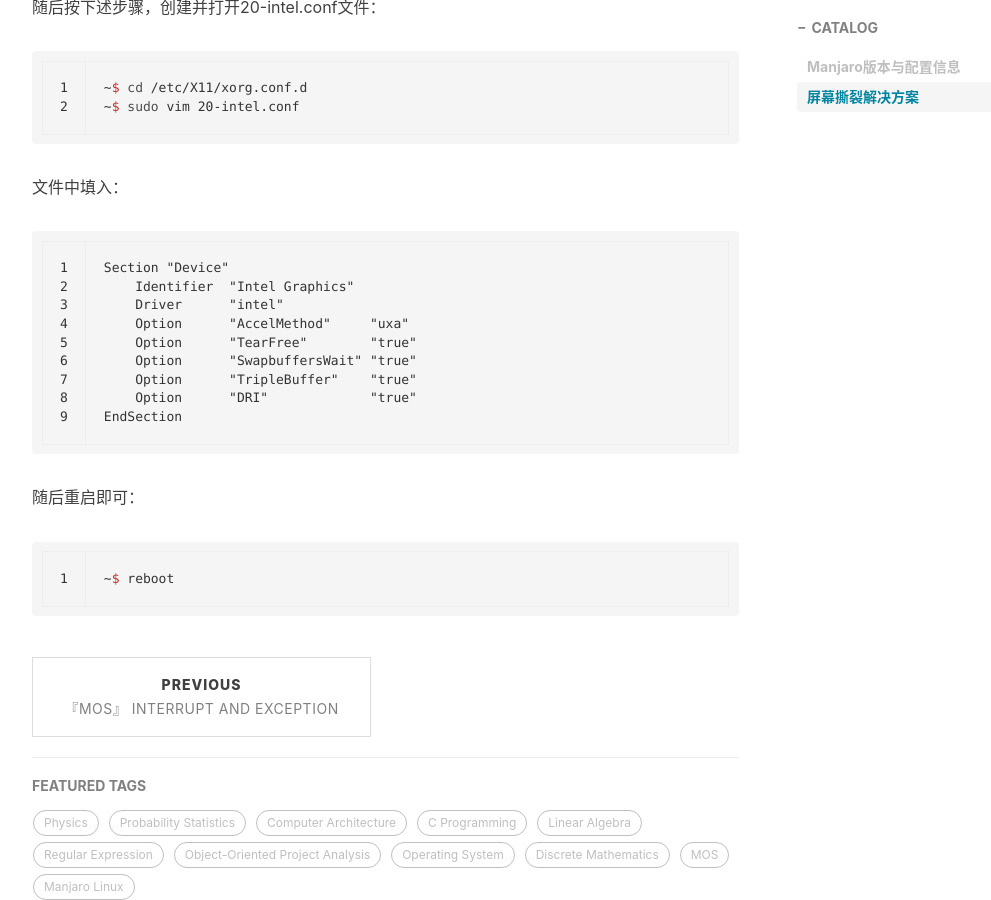
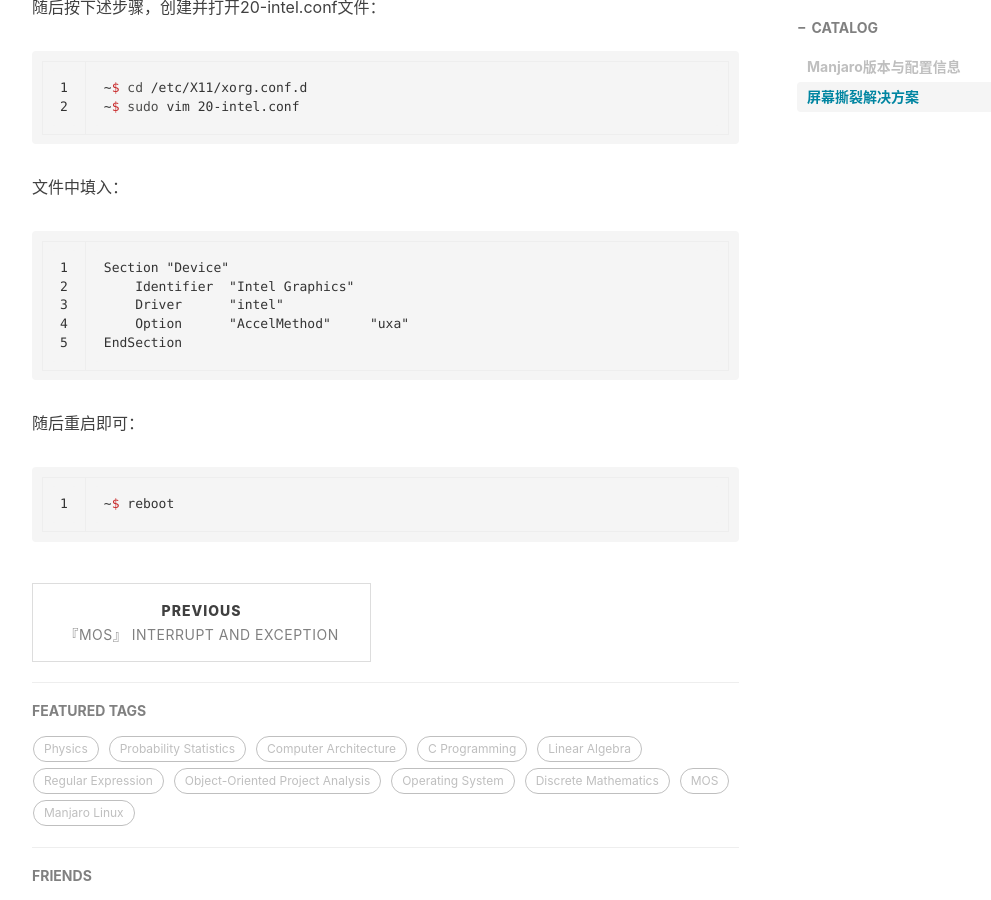
Before and after one commit to Coekjan/coekjan.github.io, a Jekyll site: the page built from _posts/Manjaro-Linux/2021-11-26-Fix-Manjaro-Screen-Tearing-On-Dell-Inspiron-16-Plus.md, in a window 1280 px wide and 900 px high, scrolled down 3343 px. Shown: the whole window, without its empty margins (233-1224 px from the left). Built offline with Jekyll 4.4.1, drawn with Linux system fonts in a browser that asks for light colours; nearby versions of some CDN libraries; comment, search, counter and statistics services are not loaded.

Commit message:
Remove redundant options

````diff
--- a/_posts/Manjaro-Linux/2021-11-26-Fix-Manjaro-Screen-Tearing-On-Dell-Inspiron-16-Plus.md
+++ b/_posts/Manjaro-Linux/2021-11-26-Fix-Manjaro-Screen-Tearing-On-Dell-Inspiron-16-Plus.md
@@ -158,10 +158,6 @@ Section "Device"
     Identifier  "Intel Graphics"
     Driver      "intel"
     Option      "AccelMethod"     "uxa"
-    Option      "TearFree"        "true"
-    Option      "SwapbuffersWait" "true"
-    Option      "TripleBuffer"    "true"
-    Option      "DRI"             "true"
 EndSection
 ```
 
````
